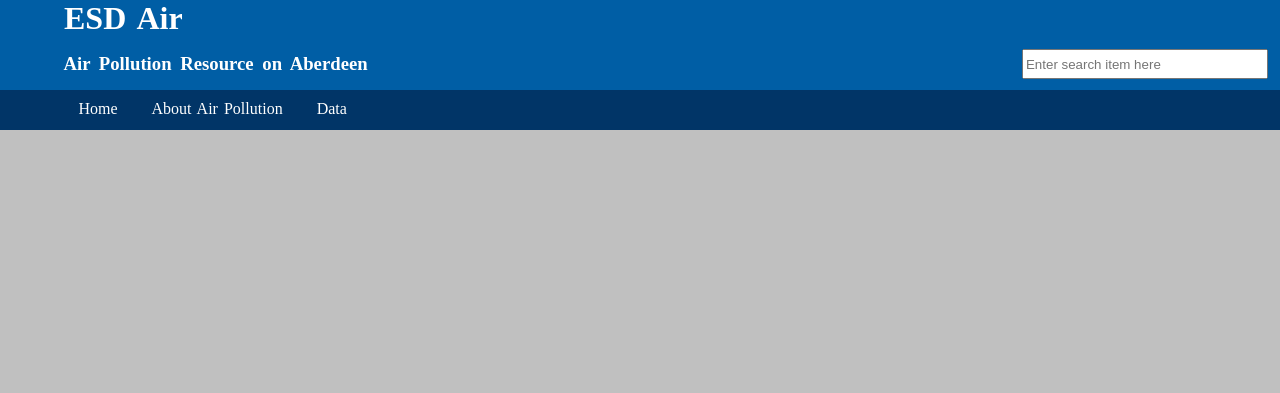
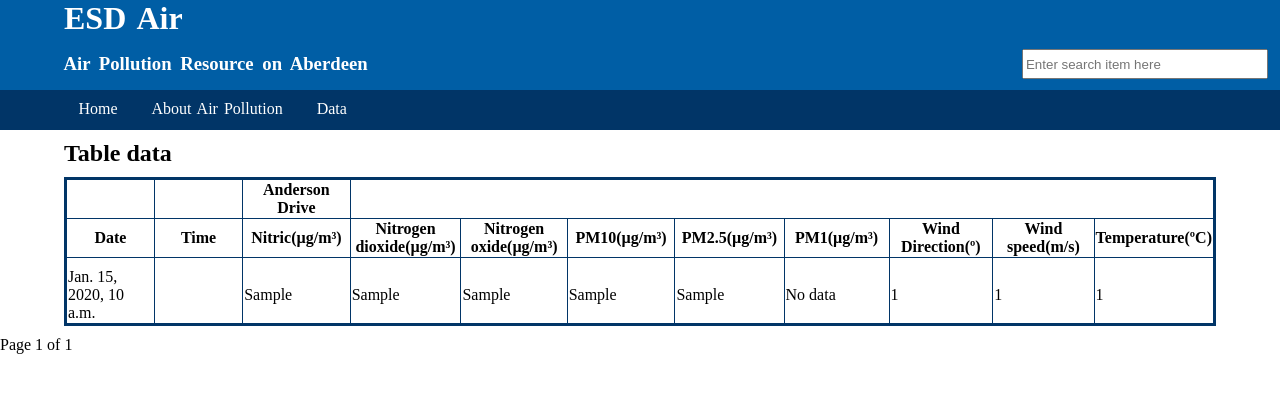
Before and after one commit to nutcracker22/group_assessment_esd, a Django app: template air_tracker/templates/air_tracker/data.html in a window 1280 px wide. Shown: the top 393 px of the page. Run offline with Django 3.2, Linux system fonts and the light colour scheme; the template is opened without the code that fills it: most values are stand-ins (such as "Sample title", 1, 10 or a date in 2020).

Commit message:
additional changes to templates and views

```diff
--- a/air_tracker/static/air_tracker/styles.css
+++ b/air_tracker/static/air_tracker/styles.css
@@ -3,7 +3,7 @@ html{
 }
 
 body{
-    background-color: #C0C0C0;
+    background-color: F5F5F5;
     padding: 0;
     margin: 0;
 }
@@ -75,7 +75,20 @@ body{
     height: 30px;
 }
 
+#data-table-heading h2{
+    margin: 10px 5%;
+}
+.data-table table{
+    border-collapse: collapse;
+    border: 3px solid #013567;
+    margin: 10px 5%;
+    width: 90%;
+}
 
+.data-table table th, td{
+    border: 1px solid #013567;
+    margin: 10px 5%;
+}
 
 .home-table {
 
@@ -93,8 +106,8 @@ body{
 .home-table table th, td{
     border: 1px solid #013567;
     margin: 10px 5%;
-    height: 40px;
-    width: 30%;
+    height: 30px;
+    width: 10%;
     padding-top: 10px;
 
 }
--- a/air_tracker/templates/air_tracker/data.html
+++ b/air_tracker/templates/air_tracker/data.html
@@ -1,16 +1,18 @@
 {% extends 'air_tracker/base.html' %}
 
+{% block content %}
 <div>
-    <table class="data-table">
+    <div id="data-table-heading">
+        <h2>Table data</h2>
+
+    </div>
+    <div class="data-table">
+        <table>
             <tr>
                 <th></th>
                 <th></th>
                 <th>Anderson Drive</th>
-            <th>Errol Park</th>
-            <th>King Street</th>
-            <th>Market Street 2</th>
-            <th>Union Street</th>
-            <th>Wellington Road</th>
+
             </tr>
             <tr>
                 <th>Date</th>
@@ -21,77 +23,46 @@
                 <th>PM10(µg/m³)</th>
                 <th>PM2.5(µg/m³)</th>
                 <th>PM1(µg/m³)</th>
-            <th>Modelled Wind Direction(º)</th>
-            <th>Modelled Wind speed(m/s)</th>
-            <th>Modelled Temperature(ºC)</th>
-            <th>Nitric(µg/m³)</th>
-            <th>Nitrogen dioxide(µg/m³)</th>
-            <th>Nitrogen oxide(µg/m³)</th>
-            <th>PM10(µg/m³)</th>
-            <th>PM2.5(µg/m³)</th>
-            <th>PM1(µg/m³)</th>
-            <th>Modelled Wind Direction(º)</th>
-            <th>Modelled Wind speed(m/s)</th>
-            <th>Modelled Temperature(ºC)</th>
-            <th>Nitric(µg/m³)</th>
-            <th>Nitrogen dioxide(µg/m³)</th>
-            <th>Nitrogen oxide(µg/m³)</th>
-            <th>PM10(µg/m³)</th>
-            <th>PM2.5(µg/m³)</th>
-            <th>PM1(µg/m³)</th>
-            <th>Modelled Wind Direction(º)</th>
-            <th>Modelled Wind speed(m/s)</th>
-            <th>Modelled Temperature(ºC)</th>
-            <th>Nitric(µg/m³)</th>
-            <th>Nitrogen dioxide(µg/m³)</th>
-            <th>Nitrogen oxide(µg/m³)</th>
-            <th>PM10(µg/m³)</th>
-            <th>PM2.5(µg/m³)</th>
-            <th>PM1(µg/m³)</th>
-            <th>Modelled Wind Direction(º)</th>
-            <th>Modelled Wind speed(m/s)</th>
-            <th>Modelled Temperature(ºC)</th>
-            <th>Nitric(µg/m³)</th>
-            <th>Nitrogen dioxide(µg/m³)</th>
-            <th>Nitrogen oxide(µg/m³)</th>
-            <th>PM10(µg/m³)</th>
-            <th>PM2.5(µg/m³)</th>
-            <th>PM1(µg/m³)</th>
-            <th>Modelled Wind Direction(º)</th>
-            <th>Modelled Wind speed(m/s)</th>
-            <th>Modelled Temperature(ºC)</th>
-            <th>Nitric(µg/m³)</th>
-            <th>Nitrogen dioxide(µg/m³)</th>
-            <th>Nitrogen oxide(µg/m³)</th>
-            <th>PM10(µg/m³)</th>
-            <th>PM2.5(µg/m³)</th>
-            <th>PM1(µg/m³)</th>
-            <th>Modelled Wind Direction(º)</th>
-            <th>Modelled Wind speed(m/s)</th>
-            <th>Modelled Temperature(ºC)</th>
+                <th>Wind Direction(º)</th>
+                <th>Wind speed(m/s)</th>
+                <th>Temperature(ºC)</th>
             </tr>
-
+            {% for row in page_obj %}
             <tr>
-            <td></td>
-            <td></td>
-            <td></td>
-            <td></td>
-            <td></td>
-            <td></td>
-            <td></td>
-            <td></td>
-            <td></td>
-            <td></td>
-            <td></td>
-            <td></td>
-            <td></td>
-            <td></td>
-            <td></td>
-            <td></td>
-            <td></td>
-            <td></td>
-            <td></td>
+                <td>{{ row.date_id }}</td>
+                <td><{{ row.time_id }}/td>
+                <td>{{ row.nitric_oxide }}</td>
+                <td>{{ row.nitrogen_dioxide }}</td>
+                <td>{{ row.nitrogen_oxides }}</td>
+                <td>{{ row.pm10 }}</td>
+                <td>{{ row.pm2point5 }}</td>
+                <td>No data</td>
+                <td>{{ row.wind_direction_id }}</td>
+                <td>{{ row.wind_speed_id }}</td>
+                <td>{{ row.temperature_id }}</td>
 
             </tr>
+            {% endfor %}
         </table>
     </div>
+    <div class="pagination">
+        <span class="step-links">
+            {% if page_obj.has_previous %}
+            <a href="?page=1">&laquo; First page</a>
+            <span>|</span>
+            <a href="?page={{ page_obj.previous_page_number }}">Previous page</a>
+            {% endif %}
+
+            <span class="current">
+                Page {{ page_obj.number }} of {{ page_obj.paginator.num_pages }}
+            </span>
+
+            {% if page_obj.has_next %}
+            <a href="?page={{ page_obj.next_page_number }}">Next page</a>
+            <span>|</span>
+            <a href="?page={{ page_obj.paginator.num_pages }}">Last page &raquo;</a>
+            {% endif %}
+        </span>
+    </div>
+</div>
+{% endblock %}
--- a/air_tracker/templates/air_tracker/info.html
+++ b/air_tracker/templates/air_tracker/info.html
@@ -28,8 +28,10 @@
         </div>
         <div class="air-pol-side">
             <h3>Related links</h3>
-            <a href="">Causes of Air Pollution</a><br/>
-            <a href="">Causes of Air Pollution</a><br/>
+
+            <a href="https://en.wikipedia.org/wiki/Air_pollution">Sources of Air Pollution</a><br/>
+            <a href="https://ncas.ac.uk/learn/what-causes-air-pollution/">Causes of Air Pollution</a><br/>
+            <a href="https://uk-air.defra.gov.uk/air-pollution/effects">Effects of Air Pollution</a><br/>
             <a href="">Frequently Asked Questions</a>
         </div>
     </div>
```
Also changed, not shown: air_tracker/views.py (+6 -6 lines), air_tracker/migrations/0001_initial.py (deleted), air_tracker/migrations/0002_alter_temperature_temp_and_more.py (deleted), air_tracker/migrations/0003_alter_wind_direction_direction.py (deleted), air_tracker/migrations/0004_alter_temperature_temp_alter_wind_speed_speed.py (deleted), air_tracker/migrations/0005_alter_dates_date_alter_times_time.py (deleted), air_tracker/migrations/0006_alter_station_details_latitude_and_more.py (deleted), air_tracker/migrations/0007_station_data.py (deleted), air_tracker/migrations/0008_remove_station_data_pm1.py (deleted), air_tracker/migrations/0009_alter_temperature_temp_and_more.py (deleted), air_tracker/migrations/0010_alter_station_data_nitric_oxide_and_more.py (deleted), air_tracker/migrations/__init__.py (deleted). Lines whose indentation alone changed are shown as unchanged.
